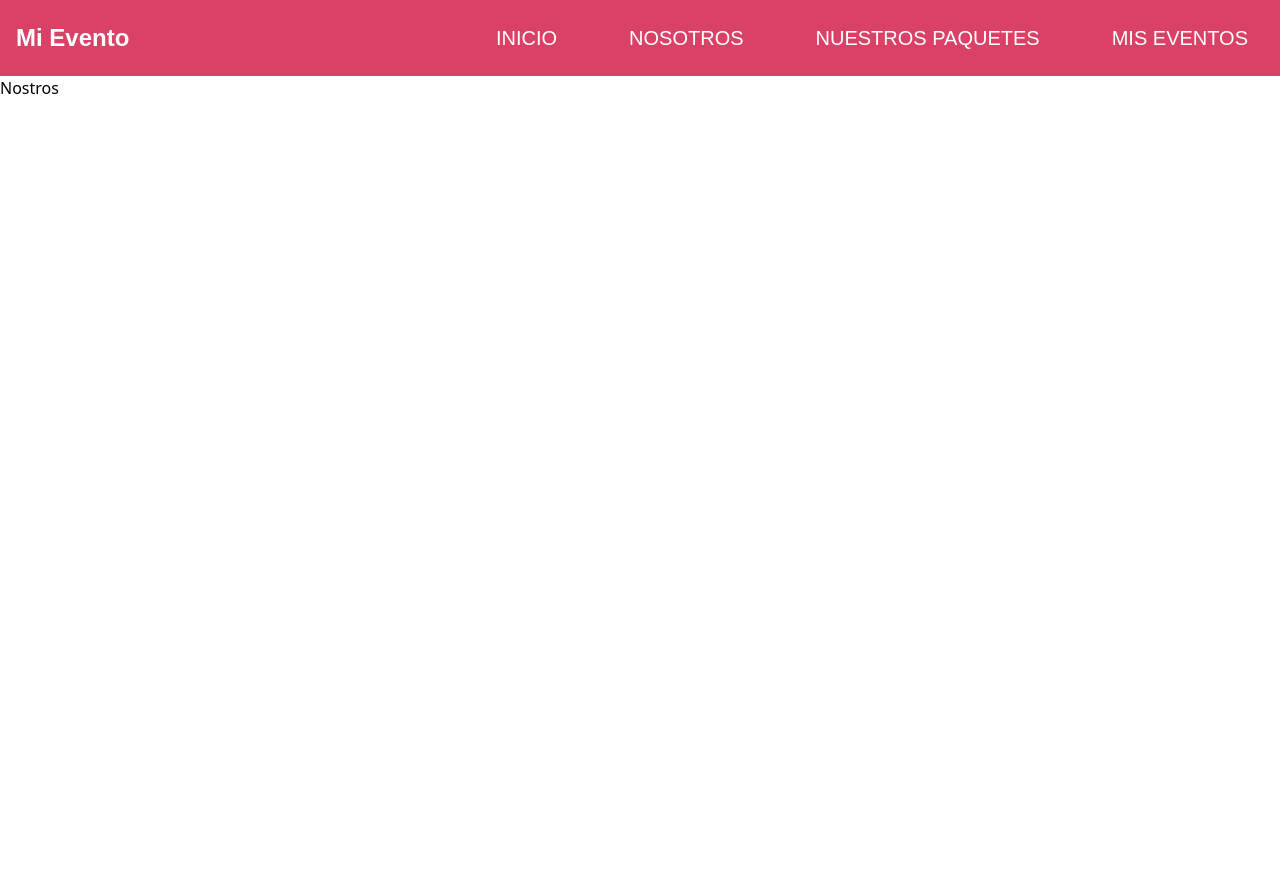
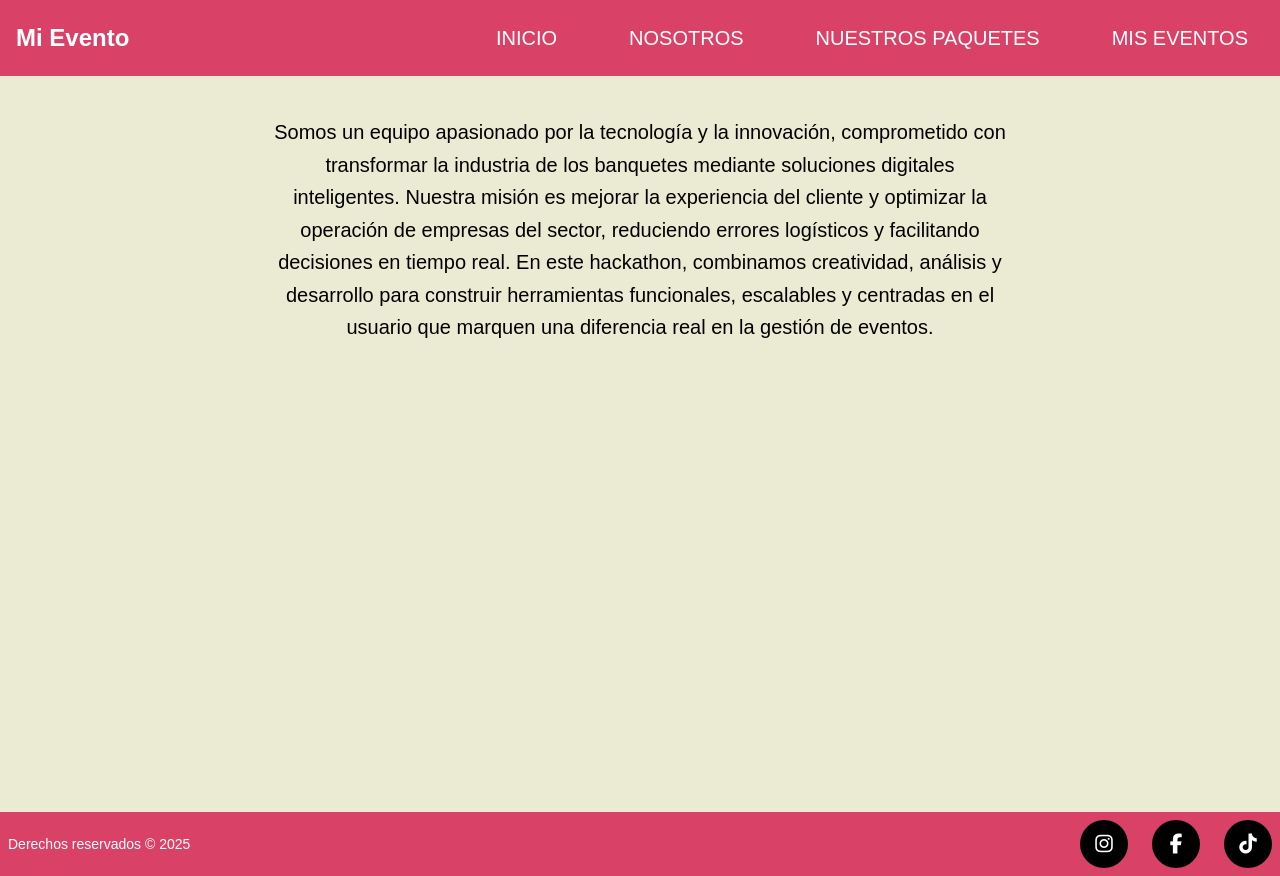
Before and after one commit to AngelGMV/hackathon, a React (Vite) app: page /nosotros in a window 1280 px wide. Before the commit the page ends 800 px from the top, so only its background shows below. Built offline with nearby package versions, Linux system fonts and the light colour scheme; a web font is replaced by a local one.

Commit message:
new file:   src/components/Footer.tsx modified:   src/views/Nostros.tsx

```diff
--- /dev/null
+++ b/src/components/Footer.tsx
@@ -0,0 +1,14 @@
+import RedesSociales from "./RedesSociales";
+
+function Footer() {
+  return (
+    <footer className="w-full font-header bg-[#DA4167] text-white text-sm">
+      <div className="container mx-auto flex flex-wrap items-center justify-between p-2">
+      <div>Derechos reservados © 2025</div>
+      <RedesSociales />
+      </div>
+    </footer>
+  );
+}
+
+export default Footer;
--- a/src/views/Nostros.tsx
+++ b/src/views/Nostros.tsx
@@ -1,6 +1,15 @@
+import Footer from "../components/Footer";
+import RedesSociales from "../components/RedesSociales";
 
-export default function Nostros() {
+export default function Nosotros() {
   return (
-    <div>Nostros</div>
-  )
+    <div className="bg-[#ebebd3] w-full min-h-screen flex flex-col items-center justify-between">
+      <div className="text-black font-body text-center max-w-3xl px-4 mt-10">
+        <p className="text-lg md:text-xl leading-relaxed">
+          Somos un equipo apasionado por la tecnología y la innovación, comprometido con transformar la industria de los banquetes mediante soluciones digitales inteligentes. Nuestra misión es mejorar la experiencia del cliente y optimizar la operación de empresas del sector, reduciendo errores logísticos y facilitando decisiones en tiempo real. En este hackathon, combinamos creatividad, análisis y desarrollo para construir herramientas funcionales, escalables y centradas en el usuario que marquen una diferencia real en la gestión de eventos.
+        </p>
+      </div>
+      <Footer />
+    </div>
+  );
 }
```
